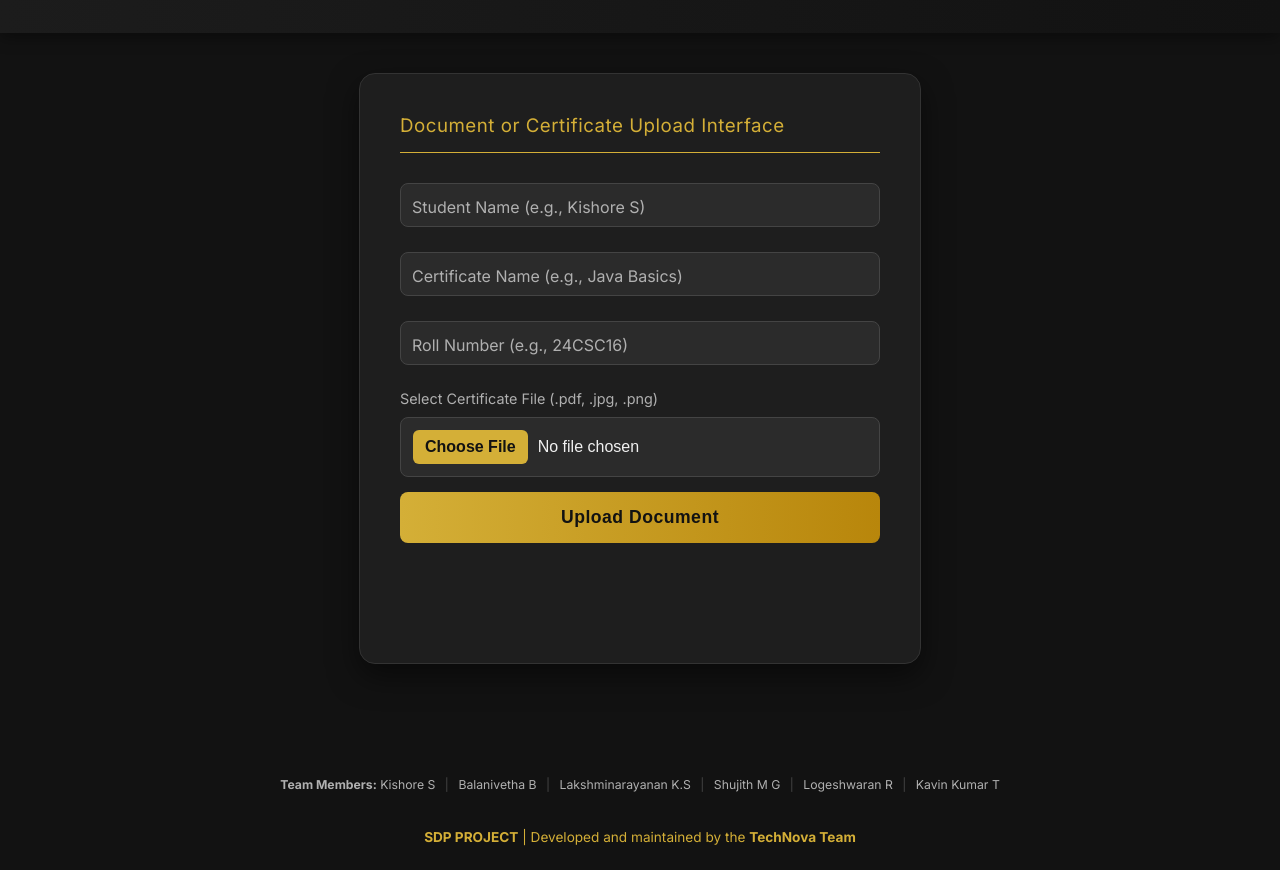
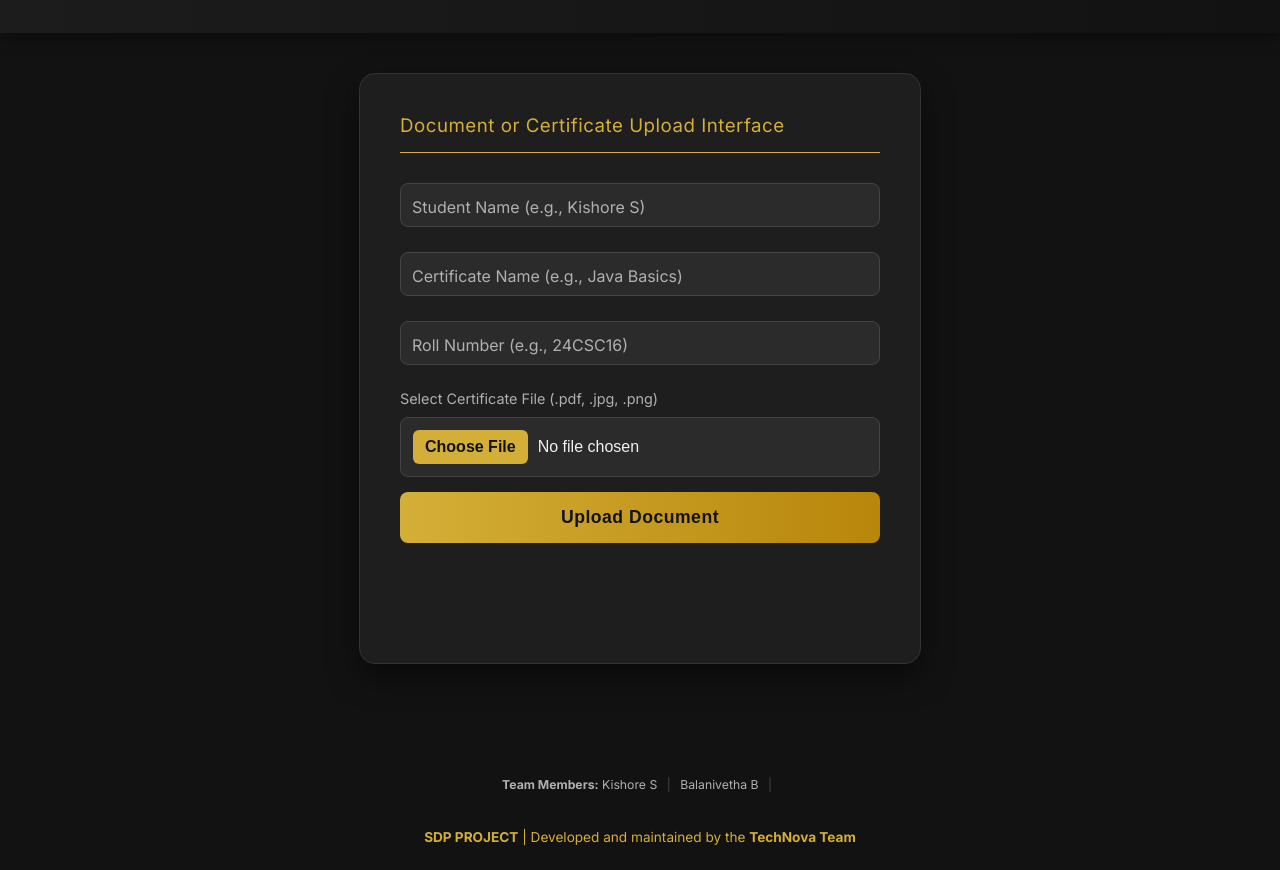
Before and after one commit to kishorespk/vetias-certificate-app, a website: page index.html in a window 1280 px wide. Shown: the part 115-985 px from the top of the page. Drawn offline with Linux system fonts and the light colour scheme.

Commit message:
Update footer team members list
Reduced the number of team members listed in the footer.

```diff
--- a/index.html
+++ b/index.html
@@ -330,7 +330,7 @@
 <footer id="footer">
     <!-- CORRECTED FOOTER FORMATTING -->
     <span class="team-list">
-        <strong>Team Members:</strong> Kishore S <span class="name-separator">|</span> Balanivetha B <span class="name-separator">|</span> Lakshminarayanan K.S <span class="name-separator">|</span> Shujith M G <span class="name-separator">|</span> Logeshwaran R <span class="name-separator">|</span> Kavin Kumar T
+        <strong>Team Members:</strong> Kishore S <span class="name-separator">|</span> Balanivetha B <span class="name-separator">|</span>
     </span>
     <br>
     <strong>SDP PROJECT</strong> | Developed and maintained by the <strong>TechNova Team</strong>
```
